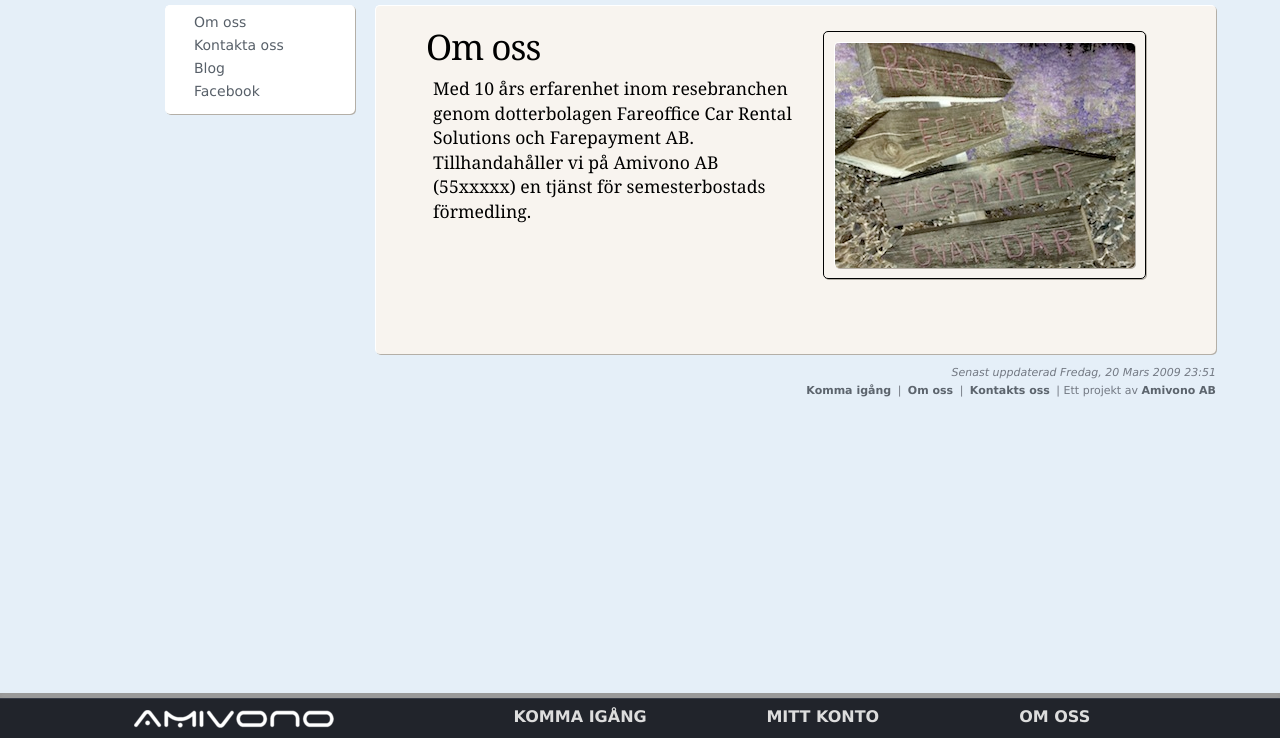
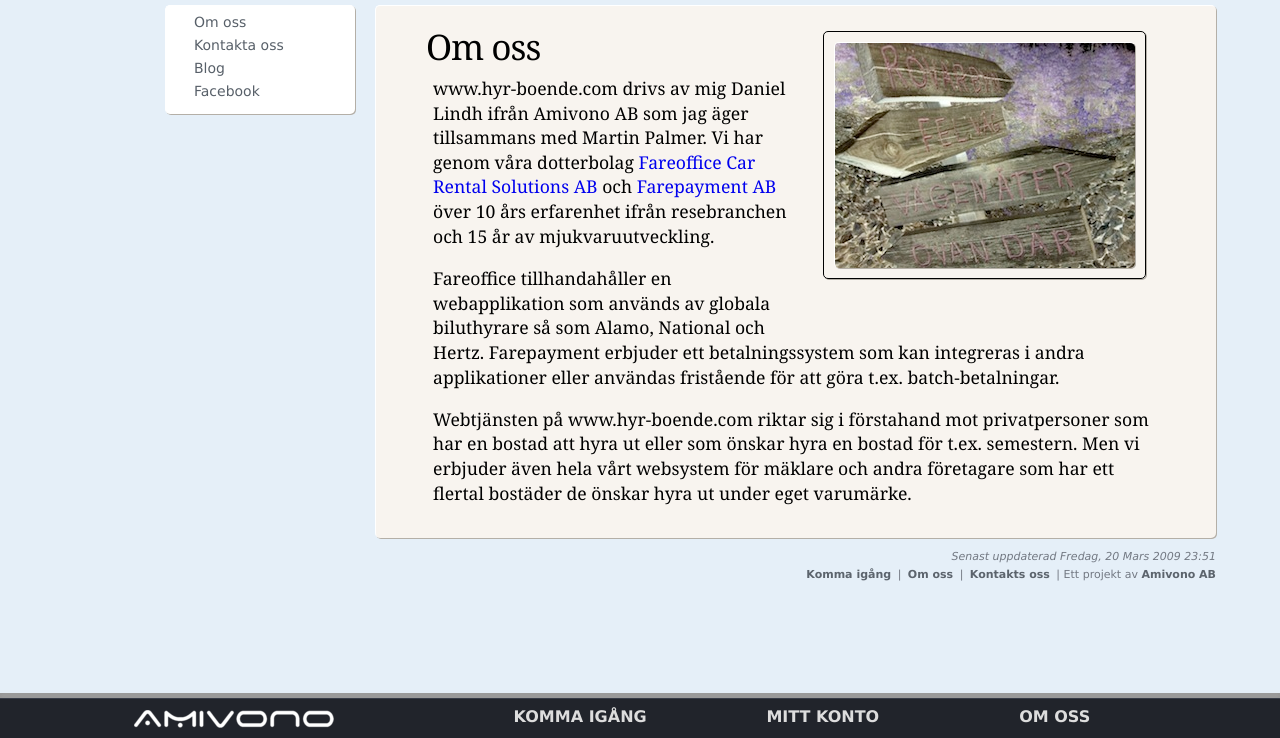
Before and after one commit to arlukin/homenet, a PHP site: page /about-us.php in a window 1280 px wide. Shown: the part 62-800 px from the top of the page. Run offline with PHP 8.4, Linux system fonts and the light colour scheme; grey boxes are pictures that could not be loaded.

Commit message:
Updated texts on contact-us and about us. Poor text that can be used on a production site.

```diff
--- a/html/about-us.php
+++ b/html/about-us.php
@@ -39,9 +39,9 @@
       <div id="leftcolumn">
         <div class="inner border">
           <ul>
-            <li><a href="about-us.php">Om oss</a></li>
-            <li><a href="contact-us.php">Kontakta oss</a></li>
-            <li><a href="blog.php">Blog</a></li>
+            <li><a href="/about-us.php">Om oss</a></li>
+            <li><a href="/contact-us.php">Kontakta oss</a></li>
+            <li><a href="/blog.php">Blog</a></li>
             <li><a href="http://www.facebook.com/arlukin">Facebook</a></li>
           </ul>
         </div>
@@ -56,9 +56,24 @@
           <h1><a name="about-us">Om oss</a></h1>
 
           <p>
-            Med 10 års erfarenhet inom resebranchen genom dotterbolagen
-            Fareoffice Car Rental Solutions och Farepayment AB. Tillhandahåller
-            vi på Amivono AB (55xxxxx) en tjänst för semesterbostads förmedling.
+            www.hyr-boende.com drivs av mig Daniel Lindh ifrån Amivono AB som jag
+            äger tillsammans med Martin Palmer. Vi har genom våra dotterbolag
+            <a href="http://www.fareoffice.com">Fareoffice Car Rental Solutions AB</a>
+            och <a href="http://www.farepayment.com">Farepayment AB</a> över
+            10 års erfarenhet ifrån resebranchen och 15 år av mjukvaruutveckling.
+          </p>
+          <p>
+            Fareoffice tillhandahåller en webapplikation som används av globala
+            biluthyrare så som Alamo, National och Hertz. Farepayment erbjuder
+            ett betalningssystem som kan integreras i andra applikationer eller
+            användas fristående för att göra t.ex. batch-betalningar.
+          </p>
+          <p>
+            Webtjänsten på www.hyr-boende.com riktar sig i förstahand mot
+            privatpersoner som har en bostad att hyra ut eller som önskar hyra
+            en bostad för t.ex. semestern. Men vi erbjuder även hela vårt
+            websystem för mäklare och andra företagare som har ett flertal
+            bostäder de önskar hyra ut under eget varumärke.
           </p>
         </div>
       </div>
```
Also changed, not shown: html/contact-us.php (+10 -10 lines).
